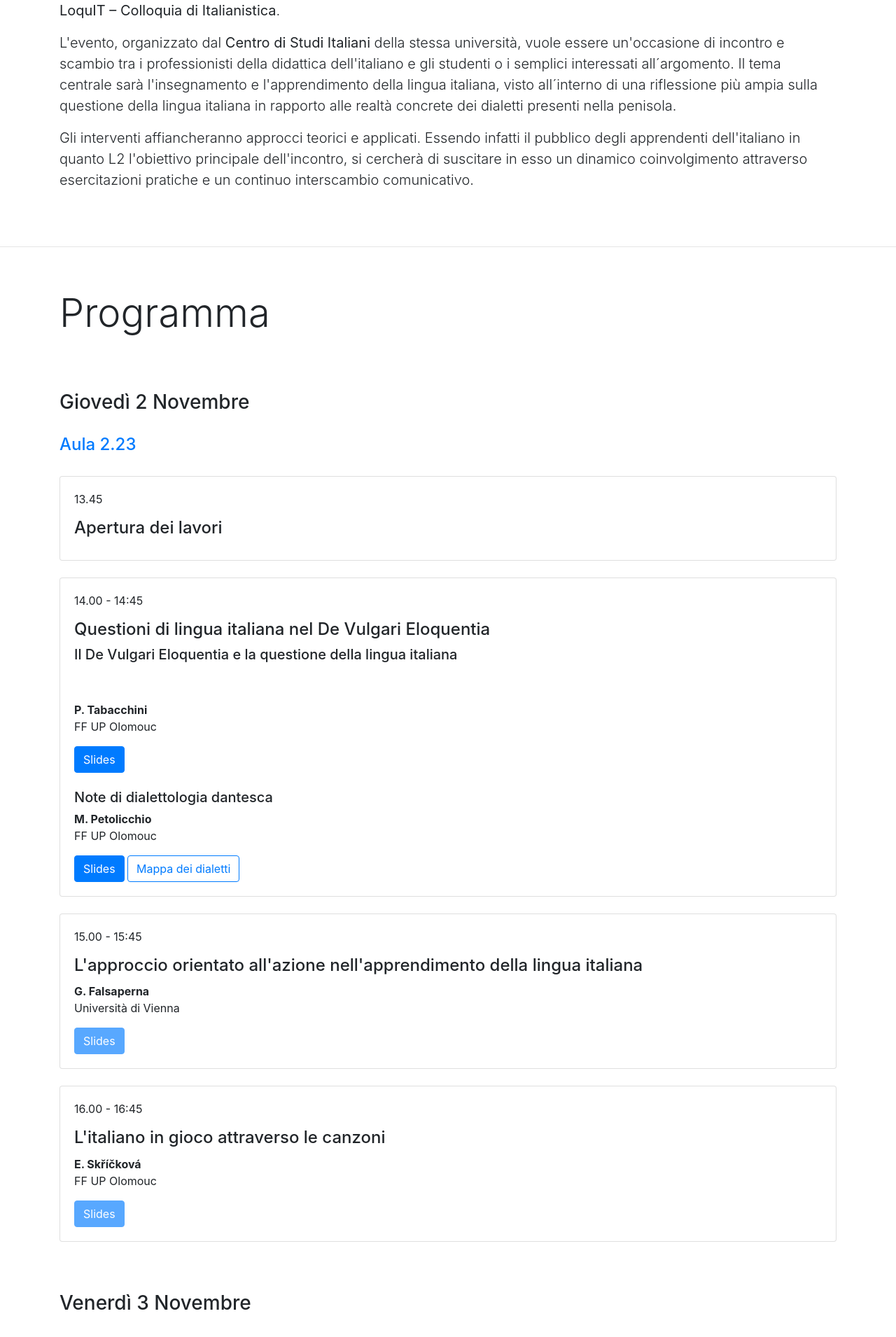
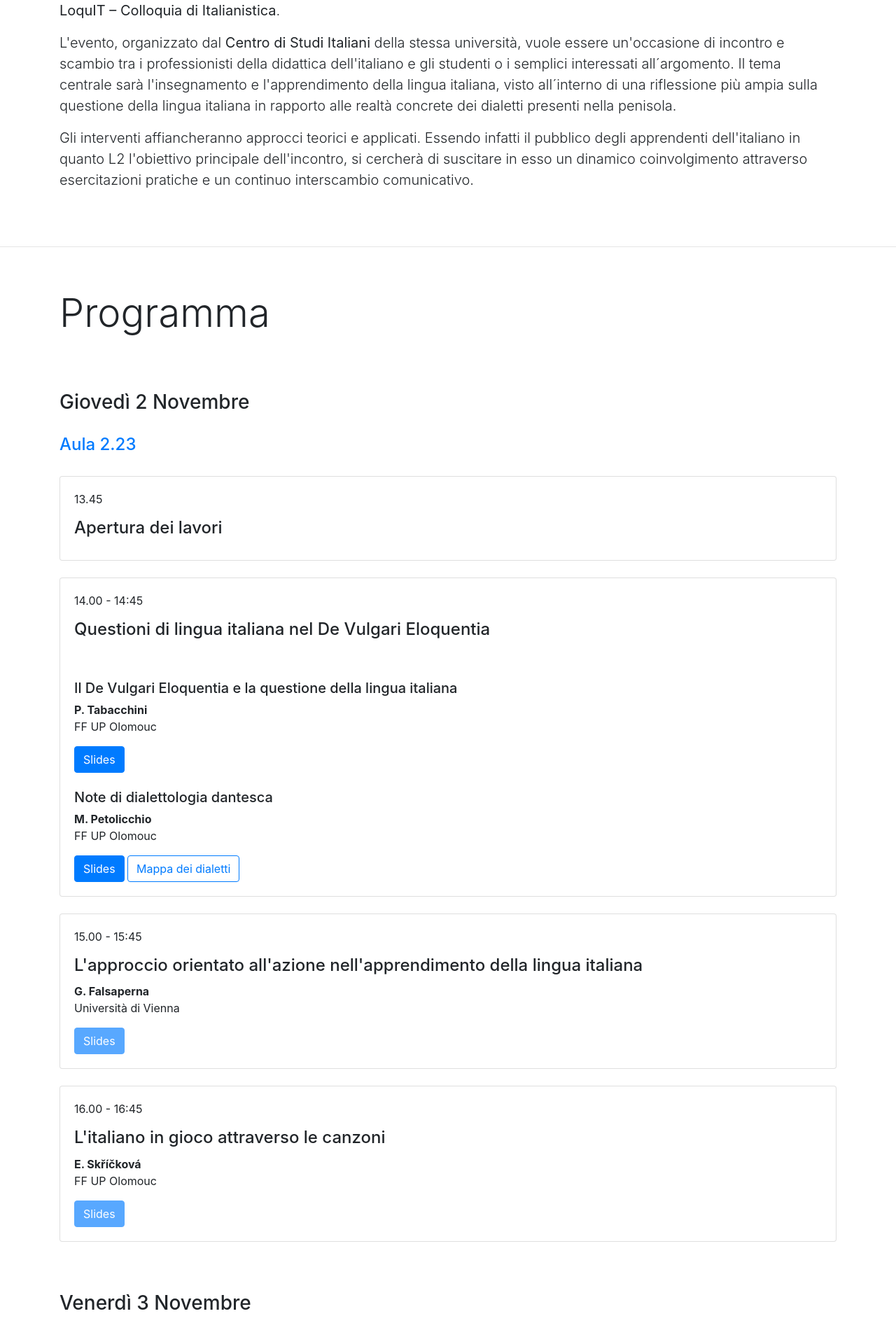
Before and after one commit to loquit/loquit.github.io, a Jekyll site: the page built from index.md, in a window 1280 px wide. Shown: the part 436-2346 px from the top of the page at 70% size. Built offline with Jekyll 4.4.1, drawn with Linux system fonts in a browser that asks for light colours; our own code applies the rules of GitHub Pages for plain Markdown files.

Commit message:
Update index.md

```diff
--- a/index.md
+++ b/index.md
@@ -60,8 +60,8 @@
 			  <div class="card-body">
 			    <p>14.00 - 14:45</p>
 			    <h4 class="card-title">Questioni di lingua italiana nel De Vulgari Eloquentia</h4>
+			    <br><br>
 			    <h5 class="">Il De Vulgari Eloquentia e la questione della lingua italiana</h5>
-			    <br><br>
 			    <p class="card-text"><strong>P. Tabacchini</strong><br>
 			    FF UP Olomouc</p>
 			    <a href="https://drive.google.com/open?id=1YsUMd0mlGHyO_YCRnDSMbzEgOmjYkbJtsYRBg1ILcF8" target="_blank" class="btn btn-primary">Slides</a>
```
